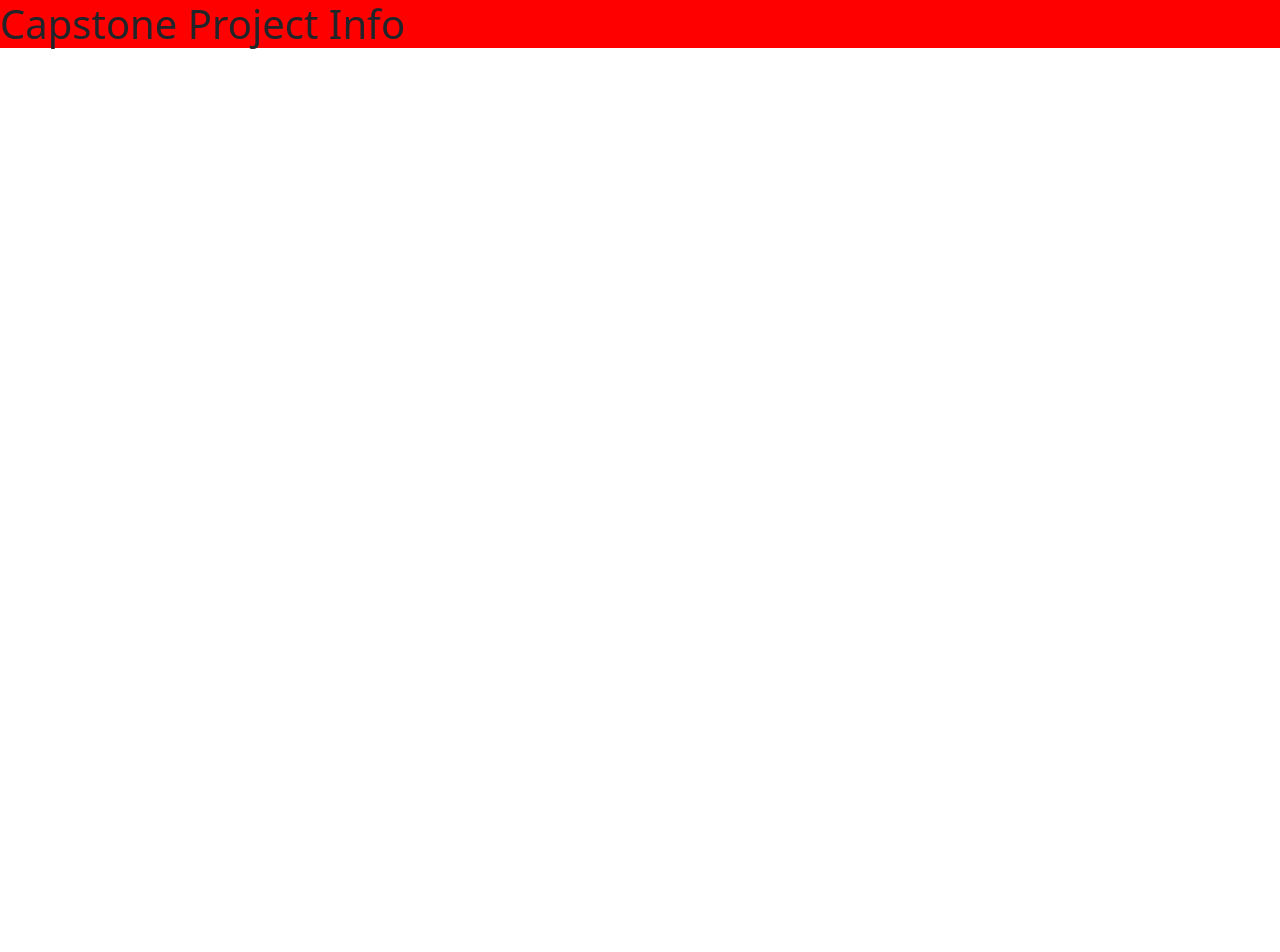
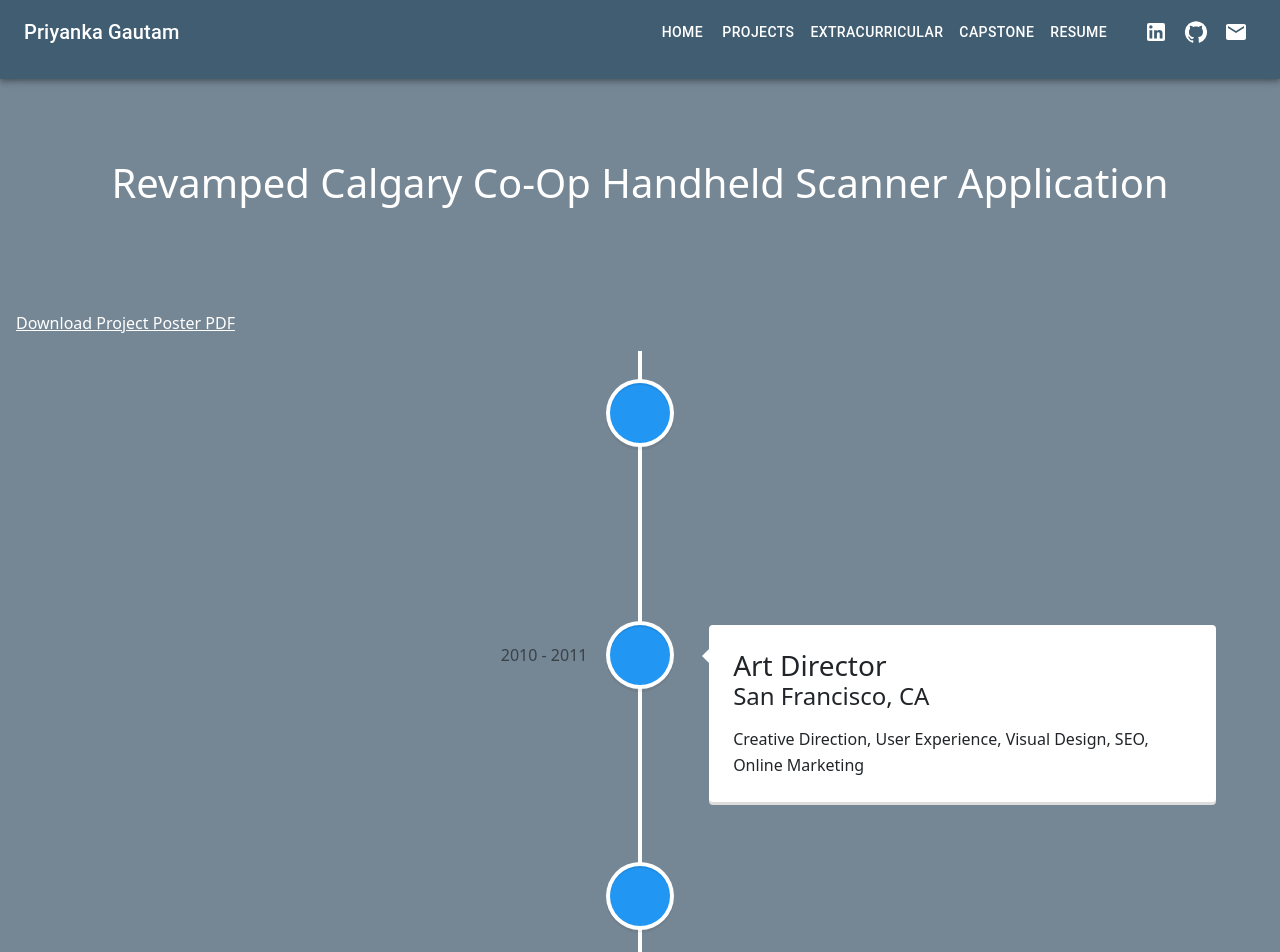
Before and after one commit to 19priyanka/Portfolio, a React (Create React App) app: page /CapstoneHomepage in a window 1280 px wide. Shown: the top 952 px of the page. Before the commit the page ends 800 px from the top, so only its background shows below. Built offline with nearby package versions, Linux system fonts and the light colour scheme.

Commit message:
working on timeline appearance

```diff
--- a/package.json
+++ b/package.json
@@ -5,8 +5,8 @@
   "dependencies": {
     "@emotion/react": "^11.13.0",
     "@emotion/styled": "^11.13.0",
-    "@mui/icons-material": "^5.16.5",
-    "@mui/material": "^5.16.5",
+    "@mui/icons-material": "^5.11.16",
+    "@mui/material": "^5.16.14",
     "@testing-library/jest-dom": "^5.17.0",
     "@testing-library/react": "^13.4.0",
     "@testing-library/user-event": "^13.5.0",
@@ -15,6 +15,7 @@
     "react-dom": "^18.3.1",
     "react-router-dom": "^7.1.3",
     "react-scripts": "5.0.1",
+    "react-vertical-timeline-component": "^3.5.3",
     "typescript": "^4.9.5",
     "web-vitals": "^2.1.4"
   },
--- a/src/Capstone/CapstoneHomepage.js
+++ b/src/Capstone/CapstoneHomepage.js
@@ -1,9 +1,136 @@
-import React from 'react';
+import * as React from "react";
 
- export default function CapstoneHomepage(){
-    return (
-        <div style={{backgroundColor: 'red'}}>
-            <h1>Capstone Project Info</h1>
-        </div>
-    );
-};
+import NavigationBar from "../NavigationBar/NavigationBar";
+import Box from "@mui/material/Box";
+import "react-vertical-timeline-component/style.min.css";
+import {
+  VerticalTimeline,
+  VerticalTimelineElement,
+} from "react-vertical-timeline-component";
+import Handheld_App_Poster from "../Handheld_App_Poster.pdf";
+import Grid from "@mui/material/Grid";
+
+export default function CapstoneHomepage() {
+  return (
+    <Box
+      sx={{
+        flexGrow: 1,
+        minHeight: "100vh",
+        display: "flex",
+              flexDirection: "column",
+         backgroundColor: "#758694",
+      }}
+    >
+          <NavigationBar />
+          <Grid container sx={{display: 'flex', flexDirection: 'row', justifyContent:'center', alignItems: 'center'}}>
+              <Grid item  xs={12} m={10}>
+                <h1 style={{ textAlign: "center", color: "white" }}> Revamped Calgary Co-Op Handheld Scanner Application </h1>
+          </Grid>
+       <Grid item  xs={12} m={2}>
+              <a href={Handheld_App_Poster} download="Handheld_App_Poster.pdf" style={{color: 'white'}}>Download Project Poster PDF</a>
+          </Grid>
+          </Grid>
+
+
+
+      <VerticalTimeline>
+        <VerticalTimelineElement
+          className="vertical-timeline-element--work"
+          contentStyle={{ background: "rgb(33, 150, 243)", color: "#fff" }}
+          contentArrowStyle={{ borderRight: "7px solid  rgb(33, 150, 243)" }}
+          date="2011 - present"
+          iconStyle={{ background: "rgb(33, 150, 243)", color: "#fff" }}
+        //   icon={<WorkIcon />}
+        >
+          <h3 className="vertical-timeline-element-title">Creative Director</h3>
+          <h4 className="vertical-timeline-element-subtitle">Miami, FL</h4>
+          <p>
+            Creative Direction, User Experience, Visual Design, Project
+            Management, Team Leading
+          </p>
+        </VerticalTimelineElement>
+        <VerticalTimelineElement
+          className="vertical-timeline-element--work"
+          date="2010 - 2011"
+          iconStyle={{ background: "rgb(33, 150, 243)", color: "#fff" }}
+        //   icon={<WorkIcon />}
+        >
+          <h3 className="vertical-timeline-element-title">Art Director</h3>
+          <h4 className="vertical-timeline-element-subtitle">
+            San Francisco, CA
+          </h4>
+          <p>
+            Creative Direction, User Experience, Visual Design, SEO, Online
+            Marketing
+          </p>
+        </VerticalTimelineElement>
+        <VerticalTimelineElement
+          className="vertical-timeline-element--work"
+          date="2008 - 2010"
+          iconStyle={{ background: "rgb(33, 150, 243)", color: "#fff" }}
+        //   icon={<WorkIcon />}
+        >
+          <h3 className="vertical-timeline-element-title">Web Designer</h3>
+          <h4 className="vertical-timeline-element-subtitle">
+            Los Angeles, CA
+          </h4>
+          <p>User Experience, Visual Design</p>
+        </VerticalTimelineElement>
+        <VerticalTimelineElement
+          className="vertical-timeline-element--work"
+          date="2006 - 2008"
+          iconStyle={{ background: "rgb(33, 150, 243)", color: "#fff" }}
+        //   icon={<WorkIcon />}
+        >
+          <h3 className="vertical-timeline-element-title">Web Designer</h3>
+          <h4 className="vertical-timeline-element-subtitle">
+            San Francisco, CA
+          </h4>
+          <p>User Experience, Visual Design</p>
+        </VerticalTimelineElement>
+        <VerticalTimelineElement
+          className="vertical-timeline-element--education"
+          date="April 2013"
+          iconStyle={{ background: "rgb(233, 30, 99)", color: "#fff" }}
+        //   icon={<SchoolIcon />}
+        >
+          <h3 className="vertical-timeline-element-title">
+            Content Marketing for Web, Mobile and Social Media
+          </h3>
+          <h4 className="vertical-timeline-element-subtitle">Online Course</h4>
+          <p>Strategy, Social Media</p>
+        </VerticalTimelineElement>
+        <VerticalTimelineElement
+          className="vertical-timeline-element--education"
+          date="November 2012"
+          iconStyle={{ background: "rgb(233, 30, 99)", color: "#fff" }}
+        //   icon={<SchoolIcon />}
+        >
+          <h3 className="vertical-timeline-element-title">
+            Agile Development Scrum Master
+          </h3>
+          <h4 className="vertical-timeline-element-subtitle">Certification</h4>
+          <p>Creative Direction, User Experience, Visual Design</p>
+        </VerticalTimelineElement>
+        <VerticalTimelineElement
+          className="vertical-timeline-element--education"
+          date="2002 - 2006"
+          iconStyle={{ background: "rgb(233, 30, 99)", color: "#fff" }}
+        //   icon={<SchoolIcon />}
+        >
+          <h3 className="vertical-timeline-element-title">
+            Bachelor of Science in Interactive Digital Media Visual Imaging
+          </h3>
+          <h4 className="vertical-timeline-element-subtitle">
+            Bachelor Degree
+          </h4>
+          <p>Creative Direction, Visual Design</p>
+        </VerticalTimelineElement>
+        <VerticalTimelineElement
+          iconStyle={{ background: "rgb(16, 204, 82)", color: "#fff" }}
+        //   icon={<StarIcon />}
+        />
+      </VerticalTimeline>
+    </Box>
+  );
+}
--- a/src/Projects/ProjectsHomepage.js
+++ b/src/Projects/ProjectsHomepage.js
@@ -20,6 +20,7 @@
         minHeight: "100vh",
         display: "flex",
         flexDirection: "column",
+
       }}
     >
       <NavigationBar />
```
Also changed, not shown: 2 other files (tests, documents, lock files or other folders).
